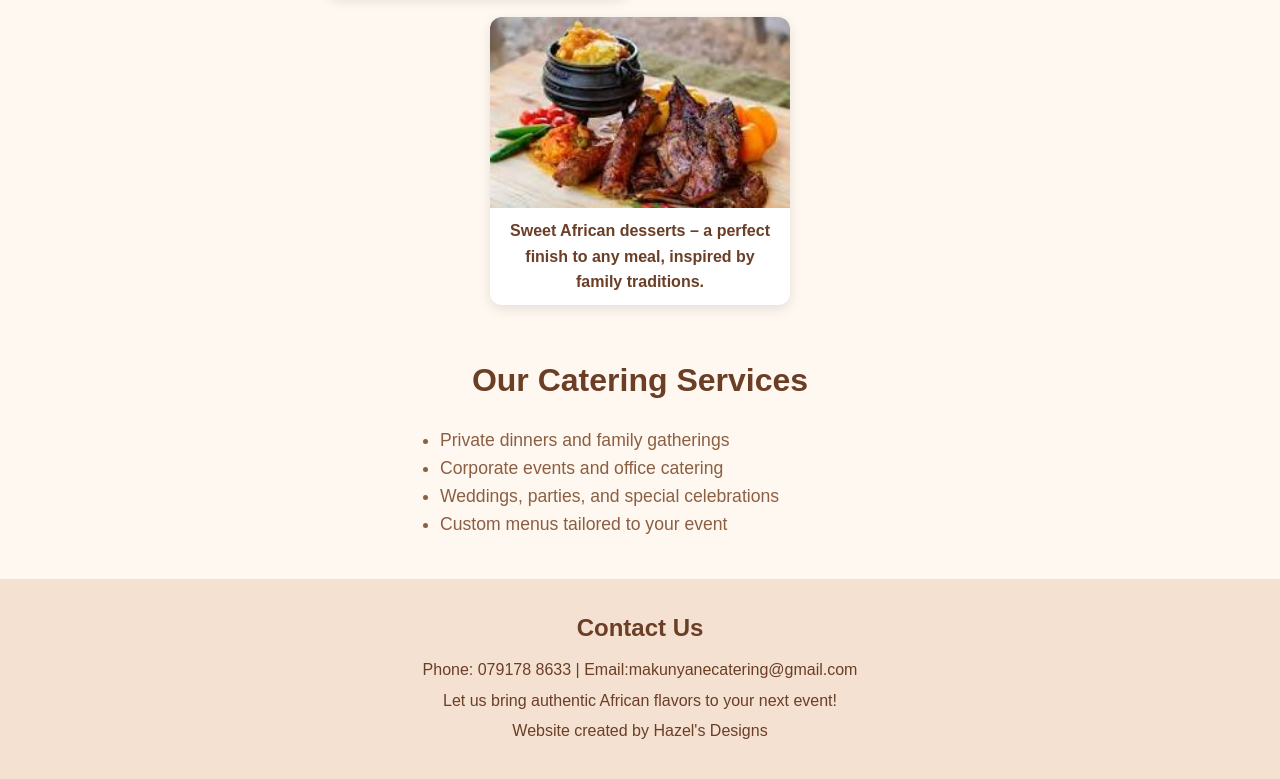
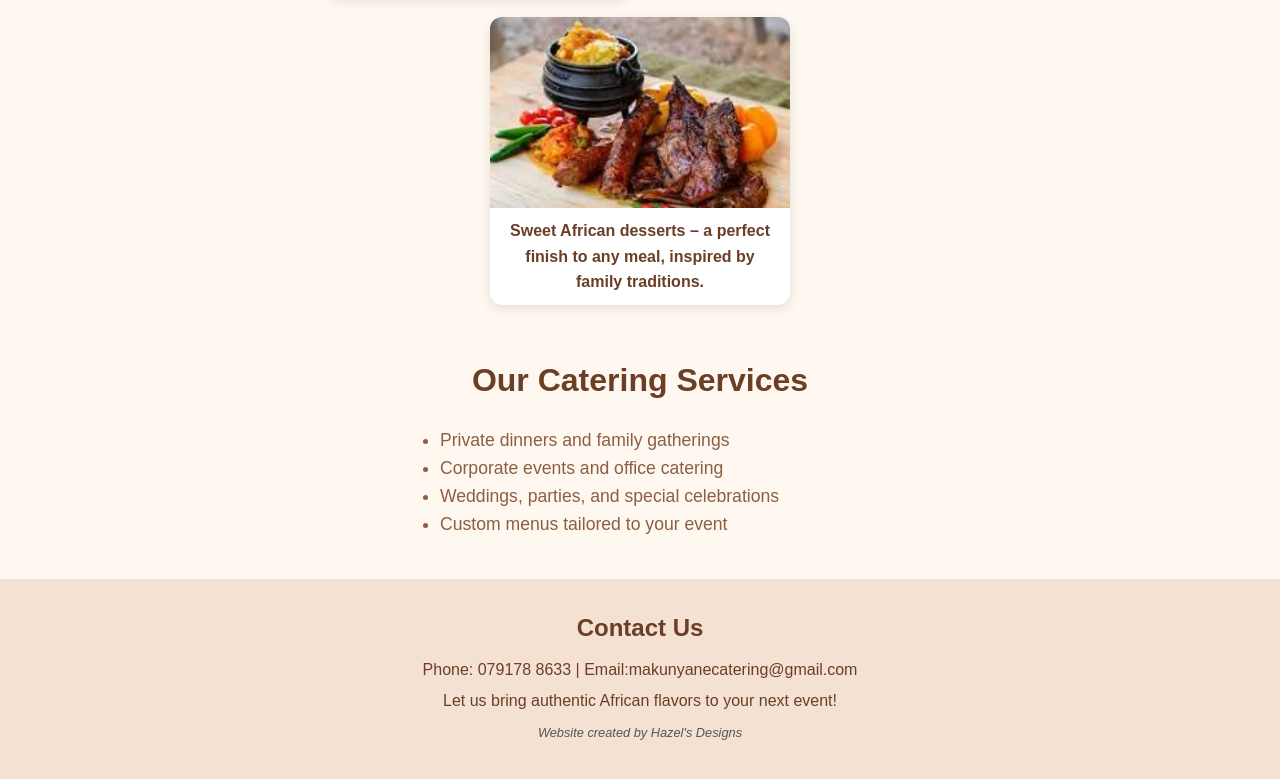
Before and after one commit to Hazel069/jonas, a plain HTML site: page index.html in a window 1280 px wide. Shown: the part 1326-2105 px from the top of the page. Drawn offline with Linux system fonts and the light colour scheme.

Commit message:
style.css

```diff
--- a/style.css
+++ b/style.css
@@ -135,3 +135,10 @@ footer h2 {
 footer p {
     margin-bottom: 5px;
 }
+footer .credit {
+    font-size: 0.8em;
+    color: #555;
+    text-align: center;
+    margin-top: 10px;
+    font-style: italic;
+}
```
